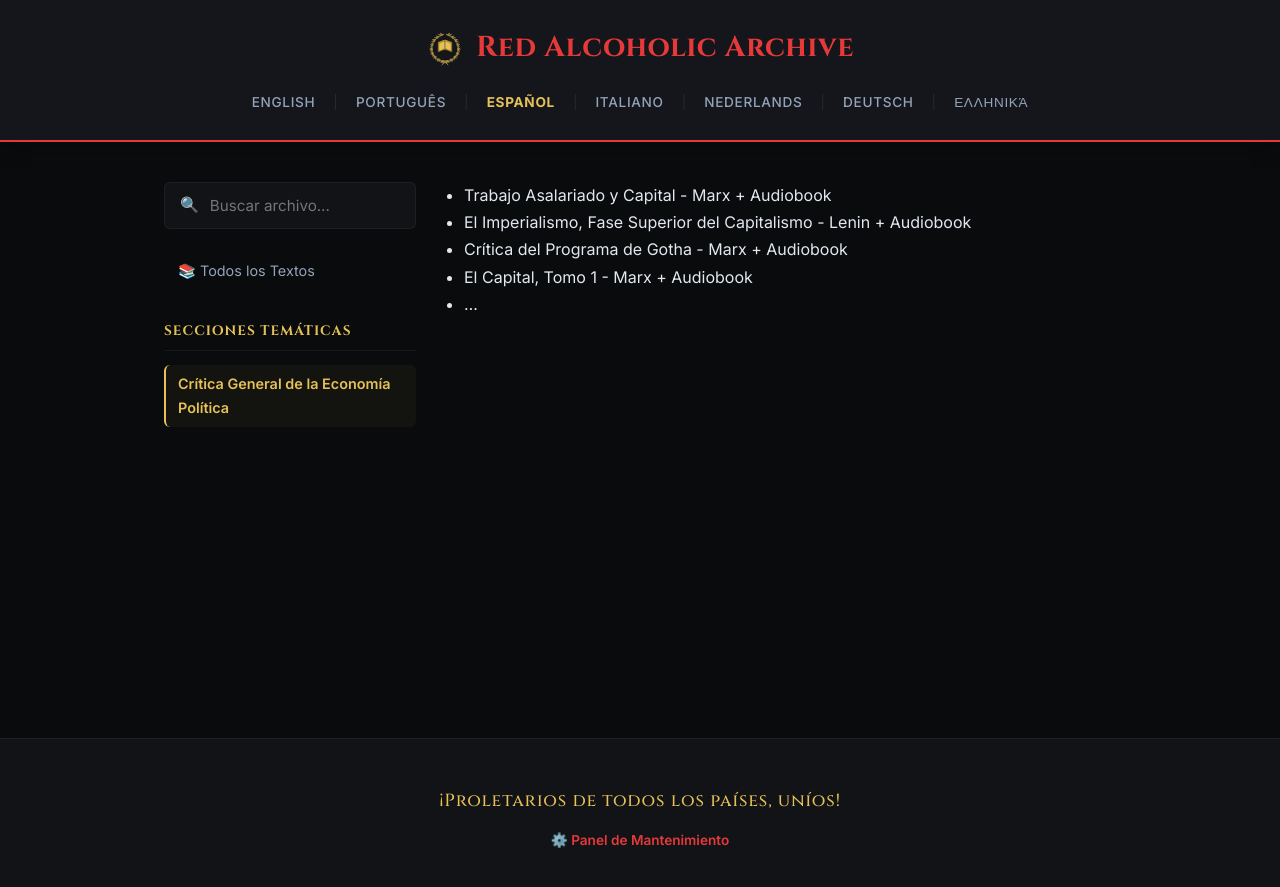
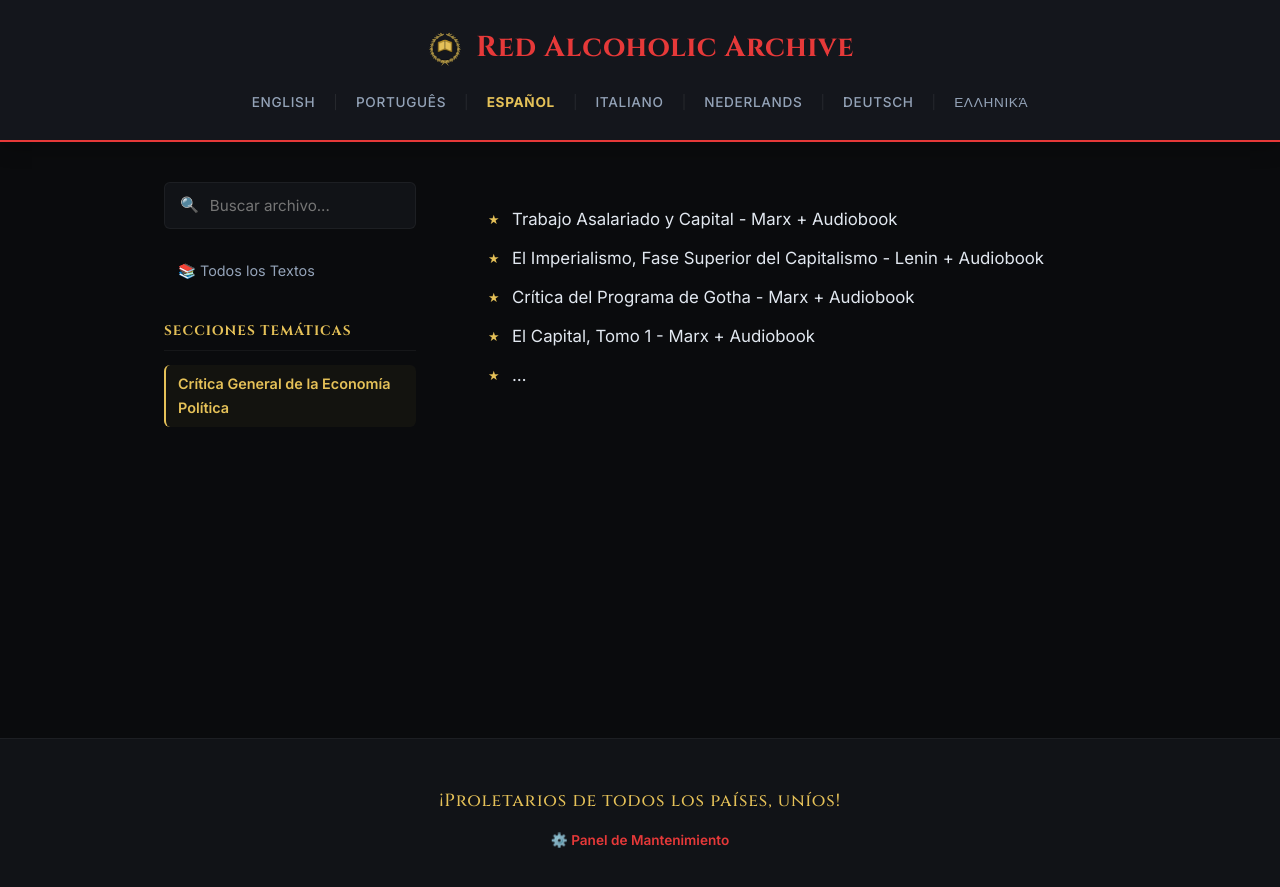
Before and after one commit to intcomden/IntComLibrary, a Jekyll site: the page built from sections/es-critica-economia-politica.md, in a window 1280 px wide. Shown: the top 887 px of the page. Built offline with Jekyll 4.4.1, drawn with Linux system fonts in a browser that asks for light colours.

Commit message:
enhancements and bug fixes
We have successfully implemented the search functionality, sidebar navigation, mobile responsive polish, and localized slogan footer, and resolved bugs in the admin backend and section text styling.

```diff
--- a/_includes/style.css
+++ b/_includes/style.css
@@ -555,3 +555,66 @@
     font-size: 1.5rem;
   }
 }
+
+/* Main Content Styling (Markdown rendering for Sections and Texts) */
+.main-content h1 {
+  font-size: 1.9rem;
+  margin-bottom: 1.5rem;
+  border-bottom: 1px solid var(--border-color);
+  padding-bottom: 0.75rem;
+  color: var(--accent-red);
+}
+
+.main-content h2 {
+  font-size: 1.4rem;
+  margin-top: 2rem;
+  margin-bottom: 1rem;
+  color: var(--accent-red);
+}
+
+.main-content p {
+  font-size: 1.05rem;
+  color: var(--text-main);
+  margin-bottom: 1.25rem;
+  line-height: 1.75;
+}
+
+.main-content ul, .main-content ol {
+  margin: 1.5rem 0;
+  padding-left: 1.5rem;
+}
+
+.main-content li {
+  font-size: 1.05rem;
+  color: var(--text-main);
+  margin-bottom: 0.75rem;
+  line-height: 1.6;
+}
+
+.main-content a {
+  color: var(--accent-gold);
+  text-decoration: none;
+  border-bottom: 1px dashed rgba(229, 193, 88, 0.4);
+  transition: var(--transition);
+}
+
+.main-content a:hover {
+  color: var(--accent-red-hover);
+  border-bottom-color: var(--accent-red);
+}
+
+/* Custom list items for section lists (militant communist theme) */
+.main-content ul li {
+  list-style: none;
+  position: relative;
+  padding-left: 1.5rem;
+}
+
+.main-content ul li::before {
+  content: "★";
+  position: absolute;
+  left: 0;
+  color: var(--accent-gold);
+  font-size: 0.8rem;
+  top: 0.25rem;
+}
```
Also changed, not shown: admin/index.html (+37 -3 lines), 12 other files.
